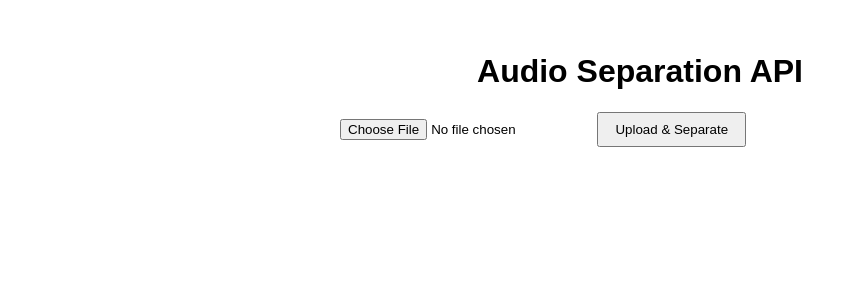
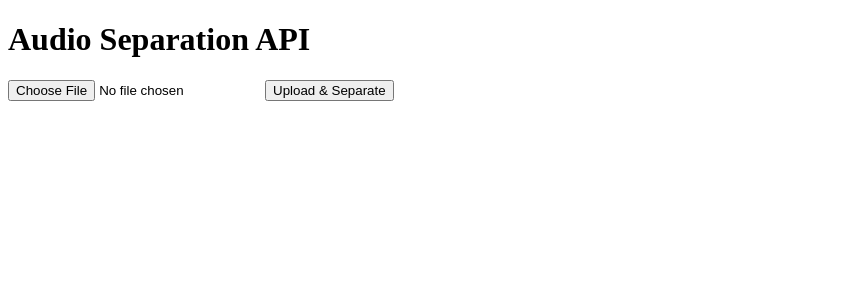
Before and after one commit to Ajimsha1080/nosy, a Flask app: template cleaner/backend/templates/index.html in a window 1280 px wide. Shown: the top 300 px of the page, without its empty margins (0-856 px from the left). Run offline with Flask 3, Linux system fonts and the light colour scheme; the template is opened without the code that fills it, so the values that code supplies are empty; parts of the project's set-up code (start-up, migrations or seed data) failed here and were passed over.

Commit message:
Update index.html

```diff
--- a/cleaner/backend/templates/index.html
+++ b/cleaner/backend/templates/index.html
@@ -2,38 +2,28 @@
 <html lang="en">
 <head>
     <meta charset="UTF-8">
-  <meta name="viewport" content="width=device-width, initial-scale=1.0">
-  <title>Audio Separation API</title>
-  <style>
-    body { font-family: Arial, sans-serif; padding: 2rem; max-width: 600px; margin: auto; }
-    h1 { text-align: center; }
-    input[type=file] { margin-bottom: 1rem; }
-    audio { display: block; margin: 1rem 0; width: 100%; }
-    button { padding: 0.5rem 1rem; cursor: pointer; }
-    .result { margin-top: 2rem; }
-  </style>
+    <title>Audio Separation</title>
 </head>
 <body>
     <h1>Audio Separation API</h1>
-  <input type="file" id="audioFile" accept="audio/*">
-  <button onclick="uploadAndSeparate()">Upload & Separate</button>
+    <form id="upload-form" enctype="multipart/form-data">
+        <input type="file" name="file" id="file" accept="audio/*" required>
+        <button type="submit">Upload & Separate</button>
+    </form>
 
-  <div class="result" id="result"></div>
+    <div id="results" style="margin-top: 20px;"></div>
 
     <script>
-    async function uploadAndSeparate() {
-      const fileInput = document.getElementById('audioFile');
-      if (!fileInput.files.length) {
-        alert('Please select an audio file.');
-        return;
-      }
+        const form = document.getElementById('upload-form');
+        const resultsDiv = document.getElementById('results');
 
-      const file = fileInput.files[0];
+        form.addEventListener('submit', async (e) => {
+            e.preventDefault();
+            const fileInput = document.getElementById('file');
             const formData = new FormData();
-      formData.append('file', file);
+            formData.append('file', fileInput.files[0]);
 
-      const resultDiv = document.getElementById('result');
-      resultDiv.innerHTML = 'Processing... ⏳';
+            resultsDiv.innerHTML = 'Processing...';
 
             try {
                 const response = await fetch('/separate', {
@@ -43,18 +33,21 @@
 
                 const data = await response.json();
 
-        resultDiv.innerHTML = `
-          <p>${data.message}</p>
-          <h3>Vocals</h3>
+                if (data.vocals && data.accompaniment) {
+                    resultsDiv.innerHTML = `
+                        <h2>Vocals</h2>
                         <audio controls src="${data.vocals}"></audio>
-          <h3>Accompaniment</h3>
+                        <h2>Accompaniment</h2>
                         <audio controls src="${data.accompaniment}"></audio>
                     `;
+                } else {
+                    resultsDiv.innerHTML = 'Error: No audio returned.';
+                }
             } catch (err) {
+                resultsDiv.innerHTML = 'Error processing the audio.';
                 console.error(err);
-        resultDiv.innerHTML = '❌ Error separating audio. Check console.';
             }
-    }
+        });
     </script>
 </body>
 </html>
```
Lines whose indentation alone changed are shown as unchanged.
